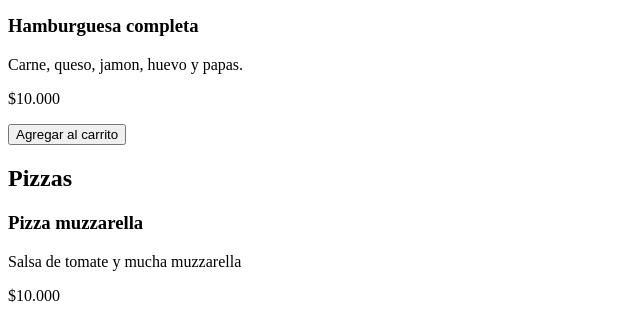
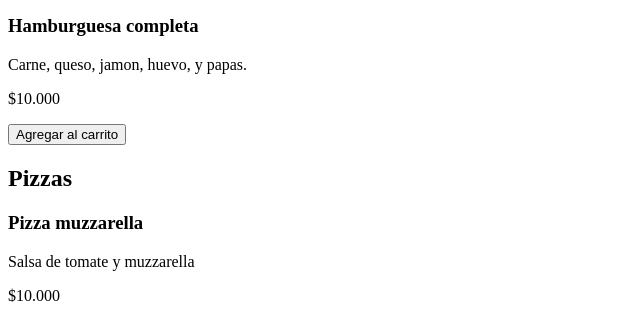
Before and after one commit to brunoariias7/foodexpress, a plain HTML site: page menu.html in a window 1280 px wide. Shown: the part 531-849 px from the top of the page, 0-640 px from the left. Drawn offline with Linux system fonts and the light colour scheme.

```diff
--- a/menu.html
+++ b/menu.html
@@ -36,7 +36,7 @@
 
                 <div class="producto">
                     <h3>Hamburguesa completa</h3>
-                    <p>Carne, queso, jamon, huevo y papas.</p>
+                    <p>Carne, queso, jamon, huevo, y papas.</p>
                     <p>$10.000</p>
                     <button>Agregar al carrito</button>
                 </div>
@@ -48,7 +48,7 @@
             <div class="productos">
                 <div class="producto">
                 <h3>Pizza muzzarella</h3>
-                <p>Salsa de tomate y mucha muzzarella</p>
+                <p>Salsa de tomate y muzzarella</p>
                 <p>$10.000</p>
                 <button>Agregar al carrito</button>
                 </div>
```
